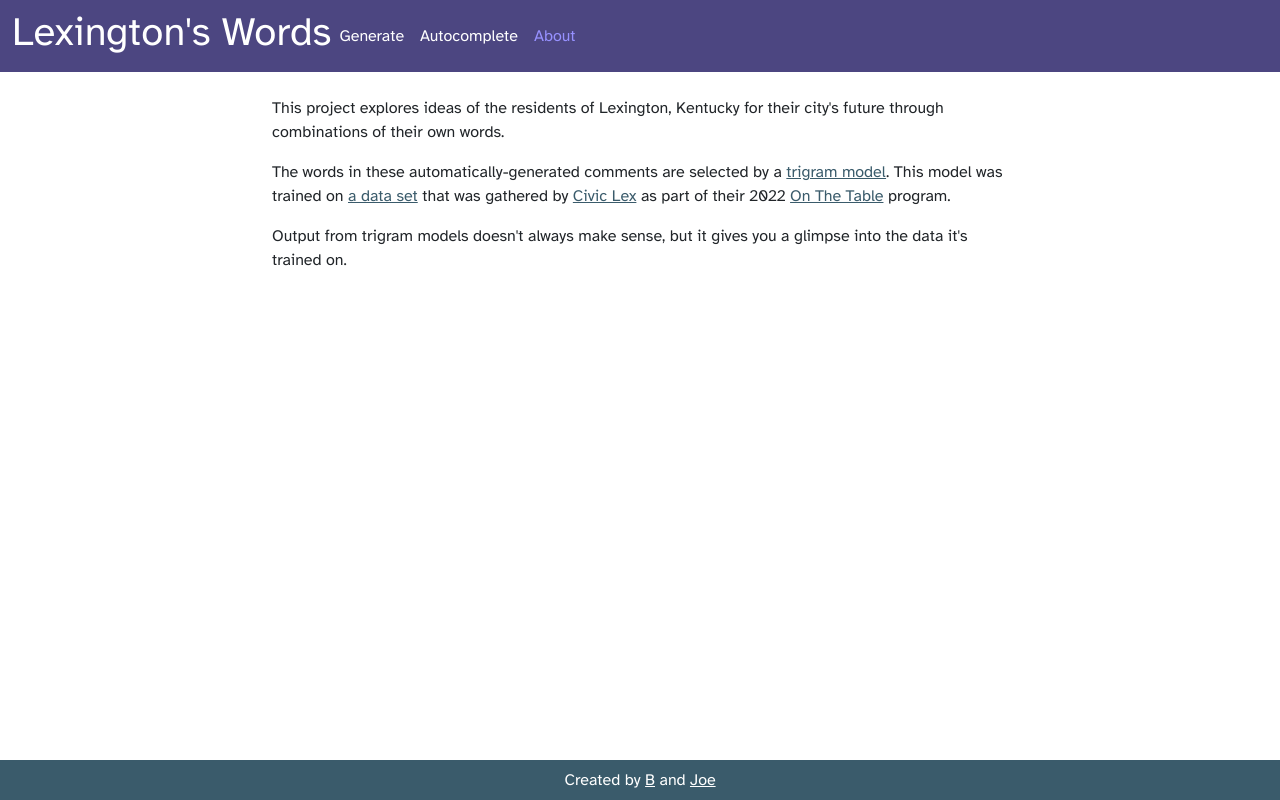
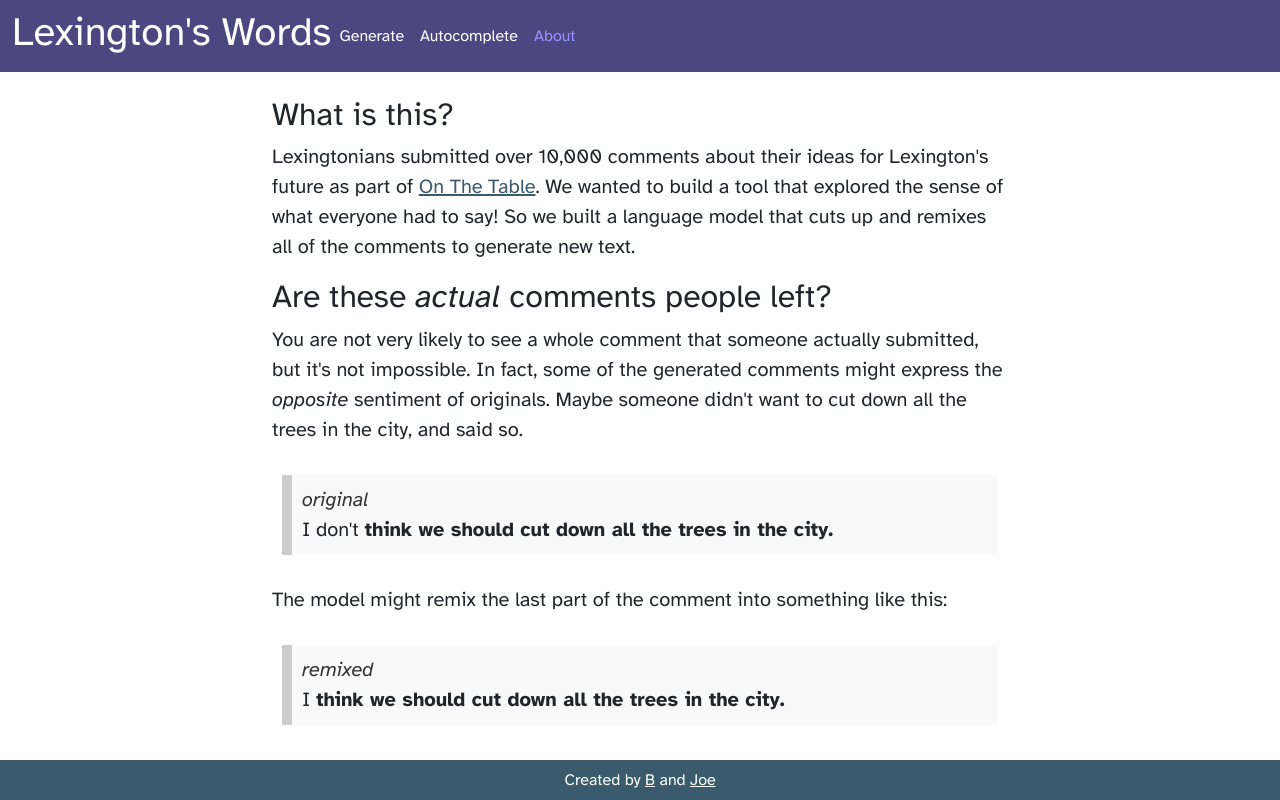
Before and after one commit to rlmead/lex-autocomplete, a React (Create React App) app: page / in a window 1280 px wide. Both pictures are taken after a click on the element "Lexington's Words". Shown: the top 800 px of the page. Built offline with nearby package versions, Linux system fonts and the light colour scheme; no server answers.

Commit message:
writing about

```diff
--- a/src/App.scss
+++ b/src/App.scss
@@ -16,3 +16,33 @@ $theme-colors: (
 );
 
 @import "../node_modules/bootstrap/scss/bootstrap";
+
+blockquote {
+    background: #f9f9f9;
+    border-left: 10px solid #ccc;
+    margin: 1.5em 10px;
+    padding: 0.5em 10px;
+    quotes: "\201C""\201D""\2018""\2019";
+  }
+  blockquote:before {
+    color: #ccc;
+    //content: open-quote;
+    font-size: 4em;
+    line-height: 0.1em;
+    margin-right: 0.25em;
+    vertical-align: -0.4em;
+  }
+  blockquote p {
+    display: inline;
+  }
+  blockquote span{
+    display:inline;
+    color:#333333;
+    font-style: italic;
+    margin-top:0em;
+  }
+
+  blockquote span::after{
+    content: "\A";
+    white-space: pre;
+  }
--- a/src/components/About.js
+++ b/src/components/About.js
@@ -5,10 +5,164 @@ function About() {
   return (
     <Container>
       <Row className="mt-4 mb-5">
-        <Col md={{ size: 8, offset: 2 }}>
-          <p>This project explores ideas of the residents of Lexington, Kentucky for their city's future through combinations of their own words.</p>
+        <Col md={{ size: 8, offset:2}} style={{fontSize: "1.25em"}}>
+          <h2>
+            What is this?
+          </h2>
+          <p>
+            Lexingtonians submitted over 10,000 comments about their ideas for Lexington's future as part of <a className="text-success" href="https://www.ottlex.org/" target="_blank">On The Table</a>. We wanted to build a tool that explored the sense of what everyone had to say! So we built a language model that cuts up and remixes all of the comments to generate new text.
+          </p>
+
+          <h2>
+            Are these <em>actual</em> comments people left?
+          </h2>
+          <p>
+            You are not very likely to see a whole comment that someone actually submitted, but it's not impossible. In fact, some of the generated comments might express the <em>opposite</em> sentiment of originals. Maybe someone didn't want to cut down all the trees in the city, and said so.
+          </p>
+          <blockquote>
+            <span>original</span>
+            <p>I don't <b>think we should cut down all the trees in the city.</b></p>
+          </blockquote>
+          <p>
+            The model might remix the last part of the comment into something like this:
+          </p>
+          <blockquote>
+            <span>remixed</span>
+            <p>I <b>think we should cut down all the trees in the city.</b></p>
+          </blockquote>
+
+          <p>
+            So always read generated comments with a grain of salt!
+          </p>
+          <h2>How does it work? Is this an AI? 🤖</h2>
+          <p>
+            This isn't an AI. It's model built on the idea that the next word you see in a sentence is predictable given the words that came before. You can probably guess a few words that are likely to fill in the blank.
+          </p>
+          <ul>
+            <li>She went to the baker to get a loaf of ___</li>
+          </ul>
+          <p>
+            The words "baker" and "loaf of" make it more likely that the missing word is "bread" or "sourdough" than "cabbage" or "oranges".
+          </p>
+          <p>
+            To build a the autocomplete model, we split every comment up into its individual words, then counted up how often every word appeared after the two words that came before it. For example, here's how often the following words appeared after "I want"
+          </p>
+
+          <Row>
+            <Col md={{ size: 2, offset:2}}>
+              <p>"I want..."</p>
+            </Col>
+            <Col md={{ size: 4, offset:0}}>
+            <table>
+              <thead>
+                <tr>
+                  <th>next</th>
+                  <th>frequency</th>
+                </tr>
+              </thead>
+              <tbody>
+                <tr>
+                 <td>to</td>
+                 <td class="text-end">12</td>
+                </tr>
+                <tr>
+                  <td>all</td>
+                 <td class="text-end">2</td>
+                </tr>
+                <tr>
+                 <td>the</td>
+                 <td class="text-end">2</td>
+                </tr>
+                <tr>
+                 <td>a</td>
+                 <td class="text-end">1</td>
+                </tr>
+                <tr>
+                 <td>everybody</td>
+                 <td class="text-end">1</td>
+                </tr>
+                <tr>
+                 <td>everyone</td>
+                 <td class="text-end">1</td>
+                </tr>
+                <tr>
+                 <td>Lexington</td>
+                 <td class="text-end">1</td>
+                </tr>
+                <tr>
+                 <td>more</td>
+                 <td class="text-end">1</td>
+                </tr>
+                <tr>
+                 <td>my</td>
+                 <td class="text-end">1</td>
+                </tr>
+                <tr>
+                 <td>or</td>
+                 <td class="text-end">1</td>
+                </tr>
+                <tr>
+                 <td>police</td>
+                 <td class="text-end">1</td>
+                </tr>
+                <tr>
+                 <td>us</td>
+                 <td class="text-end">1</td>
+                </tr>
+                <tr>
+                 <td>you</td>
+                 <td class="text-end">1</td>
+                </tr>
+              </tbody>
+            </table>
+            </Col>
+          </Row>
+
+        <p>The comment generator and autocomplete tools pick the next word, based on these frequencies, meaning it's more likely to pick a word that appeared more often than a word that appeared less often. If this time it picked "all", the process starts all over again with "want all"</p>
+          <Row>
+            <Col md={{ size: 2, offset:2}}>
+              <p>"want all..."</p>
+            </Col>
+            <Col md={{ size: 4, offset:0}}>
+            <table>
+              <thead>
+                <tr>
+                  <th>next &nbsp;&nbsp;</th>
+                  <th>frequency</th>
+                </tr>
+              </thead>
+              <tbody>
+                <tr>
+                 <td>of</td>
+                 <td class="text-end">2</td>
+                </tr>
+                <tr>
+                  <td>the</td>
+                 <td class="text-end">1</td>
+                </tr>
+              </tbody>
+            </table>
+            </Col>
+          </Row>
+          <p>
+            It's kind of surprising a simple process of picking words like this will generate readable sentences, and it's also why the generated comments sometimes seem like they "lose their train of thought" part way through. They can only remember the previous two words that got generated!
+          </p>
+          <hr></hr>
+          <h2>Technical Details</h2>
+          <p>
+            (Only read on if you care about the technical stuff.)
+          </p>
+          <p>
+            The trigram model was built in R. Qualitative comments were tokenized and named entitites identified via the <a className="text-success" href="https://cran.r-project.org/web/packages/spacyr/" target="_blank">spacyR package</a>, using the <a className="text-success" href="https://spacy.io/models/en#en_core_web_trf" target="_blank">en_core_web_trf model</a>. Some light by-hand text normalization was done to, e.g. expand abbreviations for "St." and "Rd." to "Street" and "Road", as well as trying to normalize all spelling variants of "Lextran". Identified named entities were title cased, the pronoun "I" was upper-cased, and all other tokens lower-cased. A number of punctuation and contraction tokens had their left or right "lean" hand coded for detokenization. The resulting model was written to json for processing by the javascript comment generators.
+          </p>
+          <p>
+            The site is built in React and hosted on firebase.
+          </p>
+
+          {/* <p>This project explores ideas of the residents of Lexington, Kentucky for their city's future through
+          combinations of their own words.</p>
           <p>The words in these automatically-generated comments are selected by a <a className="text-success" href="https://en.wikipedia.org/wiki/Trigram" target="_blank">trigram model</a>. This model was trained on <a className="text-success" href="https://static1.squarespace.com/static/61819f627baf68009186fb50/t/62b236b49282122e7044db59/1655846584979/OTT+Posters+for+Website.pdf" target="_blank">a data set</a> that was gathered by <a className="text-success" href="https://www.civiclex.org/" target="_blank">Civic Lex</a> as part of their 2022 <a className="text-success" href="https://www.ottlex.org/" target="_blank">On The Table</a> program.</p>
-          <p>Output from trigram models doesn't always make sense, but it gives you a glimpse into the data it's trained on.</p>
+          <p>Output from trigram models doesn't always make sense, but it gives you a glimpse into the data it's trained on.</p> */}
         </Col>
       </Row>
     </Container>
```
